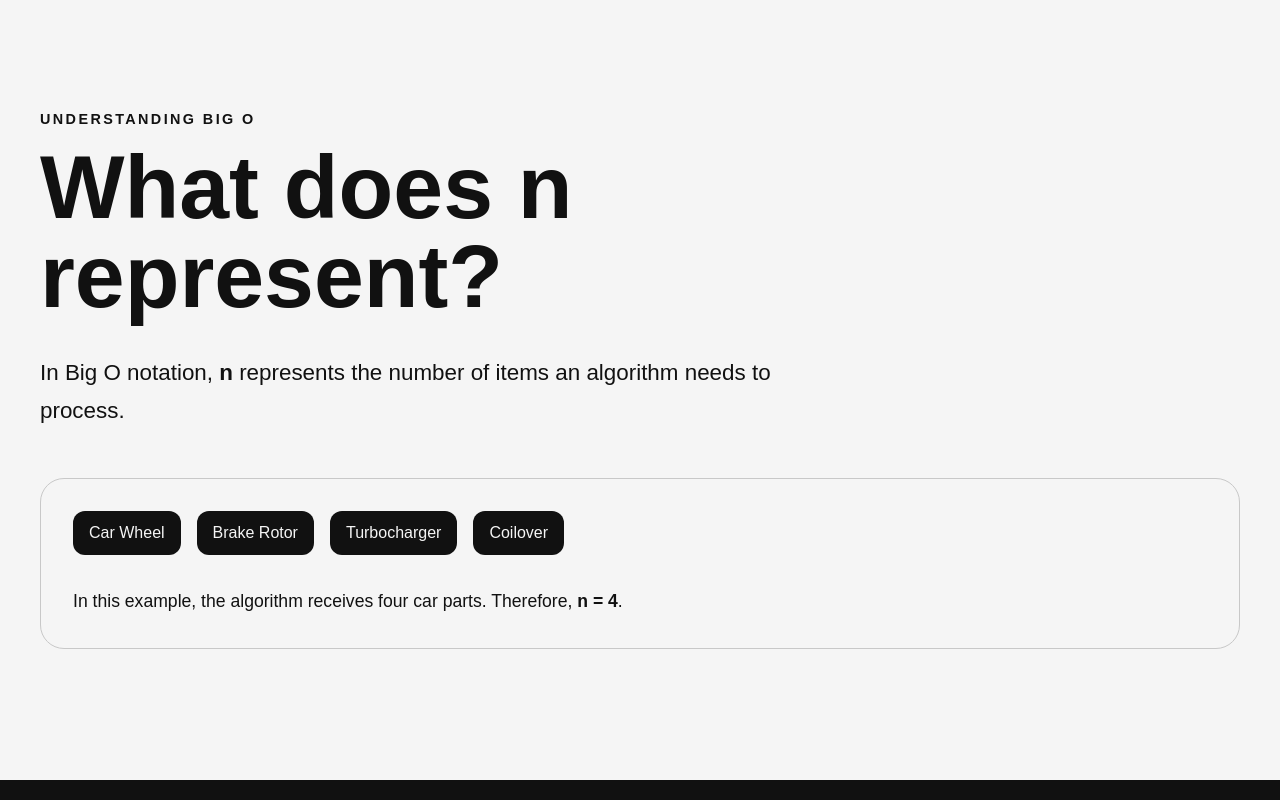
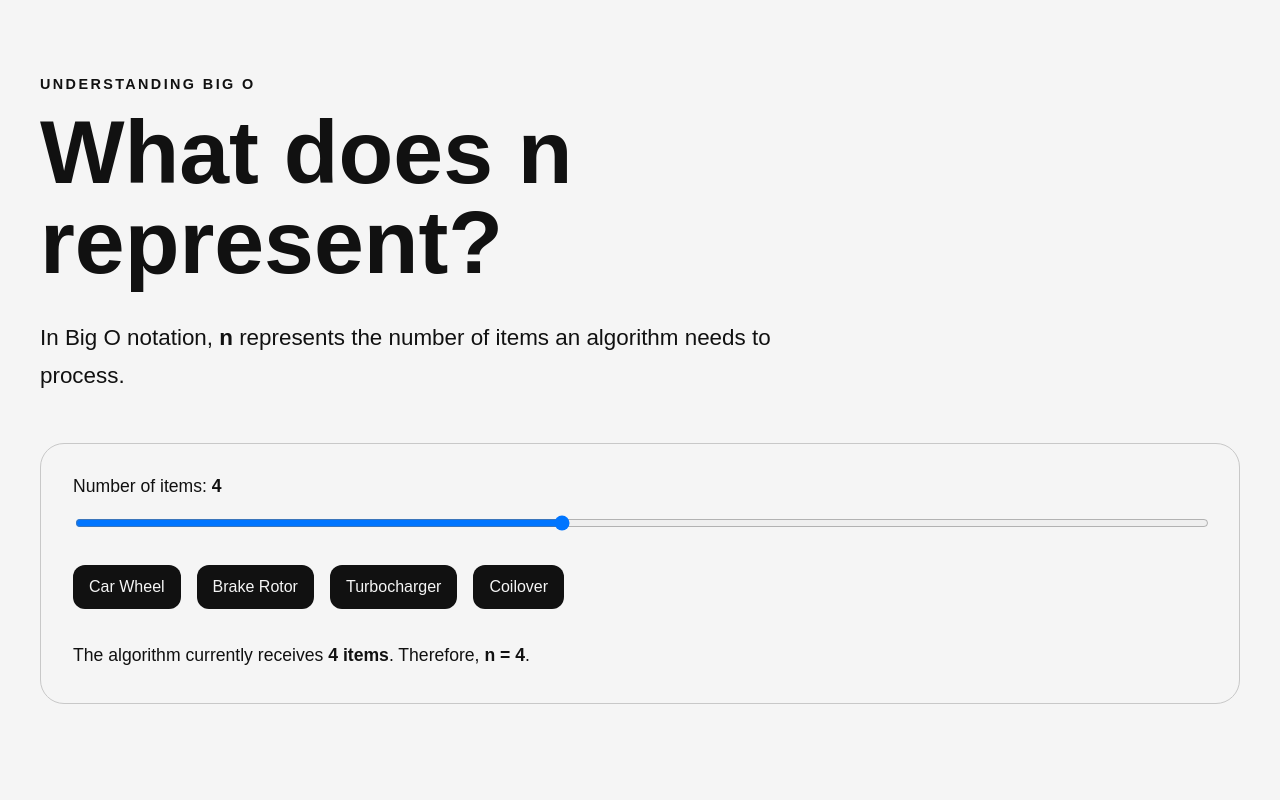
Before and after one commit to creationsoftre/computing-field-guide, a React (Vite) app: page / in a window 1280 px wide. Shown: the part 820-1620 px from the top of the page. Built offline with nearby package versions, Linux system fonts and the light colour scheme.

Commit message:
enhance BigOIntro component with dynamic item count input and styling updates

```diff
--- a/src/App.css
+++ b/src/App.css
@@ -123,3 +123,28 @@ main {
   font-size: 1.1rem;
   line-height: 1.7;
 }
+
+.input-control {
+  display: grid;
+  margin-bottom: 2rem;
+  gap: 1rem;
+}
+
+.input-control label {
+  font-size: 1.1rem;
+}
+
+.input-control input {
+  width: 100%;
+  cursor: pointer;
+}
+
+.input-example__items span {
+  transition:
+    transform 200ms ease,
+    opacity 200ms ease;
+}
+
+.input-example__items span:hover {
+  transform: translateY(-4px);
+}
--- a/src/components/BigOIntro.jsx
+++ b/src/components/BigOIntro.jsx
@@ -1,4 +1,25 @@
+import { useState } from "react";
+
+const carParts = [
+  "Car Wheel",
+  "Brake Rotor",
+  "Turbocharger",
+  "Coilover",
+  "Intercooler",
+  "Exhaust",
+  "Radiator",
+  "Air Filter",
+];
+
 function BigOIntro() {
+  const [itemCount, setItemCount] = useState(4);
+
+  const visibleParts = carParts.slice(0, itemCount);
+
+  function handleItemCountChange(event) {
+    setItemCount(Number(event.target.value));
+  }
+
   return (
     <section className="big-o-intro" id="big-o-intro">
       <div className="big-o-intro__content">
@@ -12,16 +33,33 @@ function BigOIntro() {
         </p>
 
         <div className="input-example">
-          <div className="input-example__items" aria-hidden="true">
-            <span>Car Wheel</span>
-            <span>Brake Rotor</span>
-            <span>Turbocharger</span>
-            <span>Coilover</span>
+          <div className="input-control">
+            <label htmlFor="item-count">
+              Number of items: <strong>{itemCount}</strong>
+            </label>
+
+            <input
+              id="item-count"
+              type="range"
+              min="1"
+              max={carParts.length}
+              value={itemCount}
+              onChange={handleItemCountChange}
+            />
+          </div>
+
+          <div className="input-example__items" aria-live="polite">
+            {visibleParts.map((part) => (
+              <span key={part}>{part}</span>
+            ))}
           </div>
 
           <p>
-            In this example, the algorithm receives four car parts.
-            Therefore, <strong>n = 4</strong>.
+            The algorithm currently receives{" "}
+            <strong>
+              {itemCount} {itemCount === 1 ? "item" : "items"}
+            </strong>
+            . Therefore, <strong>n = {itemCount}</strong>.
           </p>
         </div>
       </div>
```
